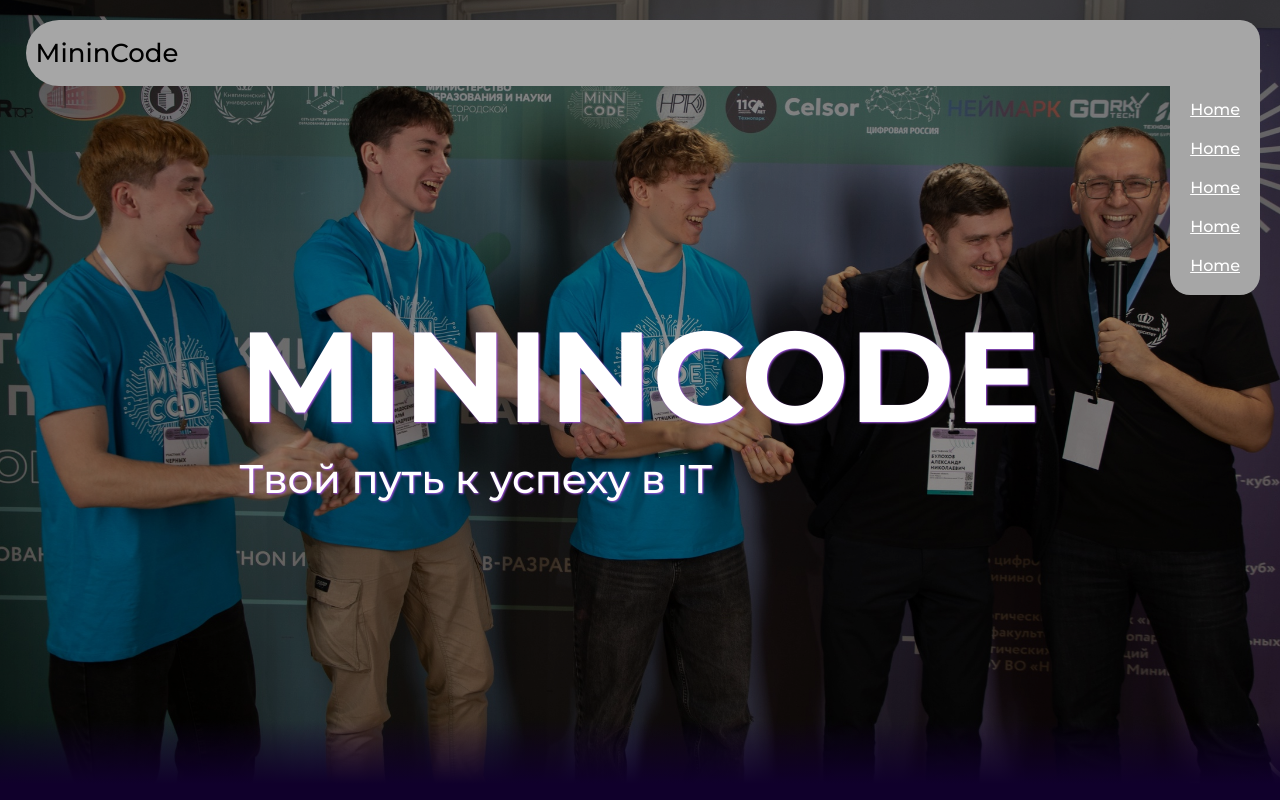
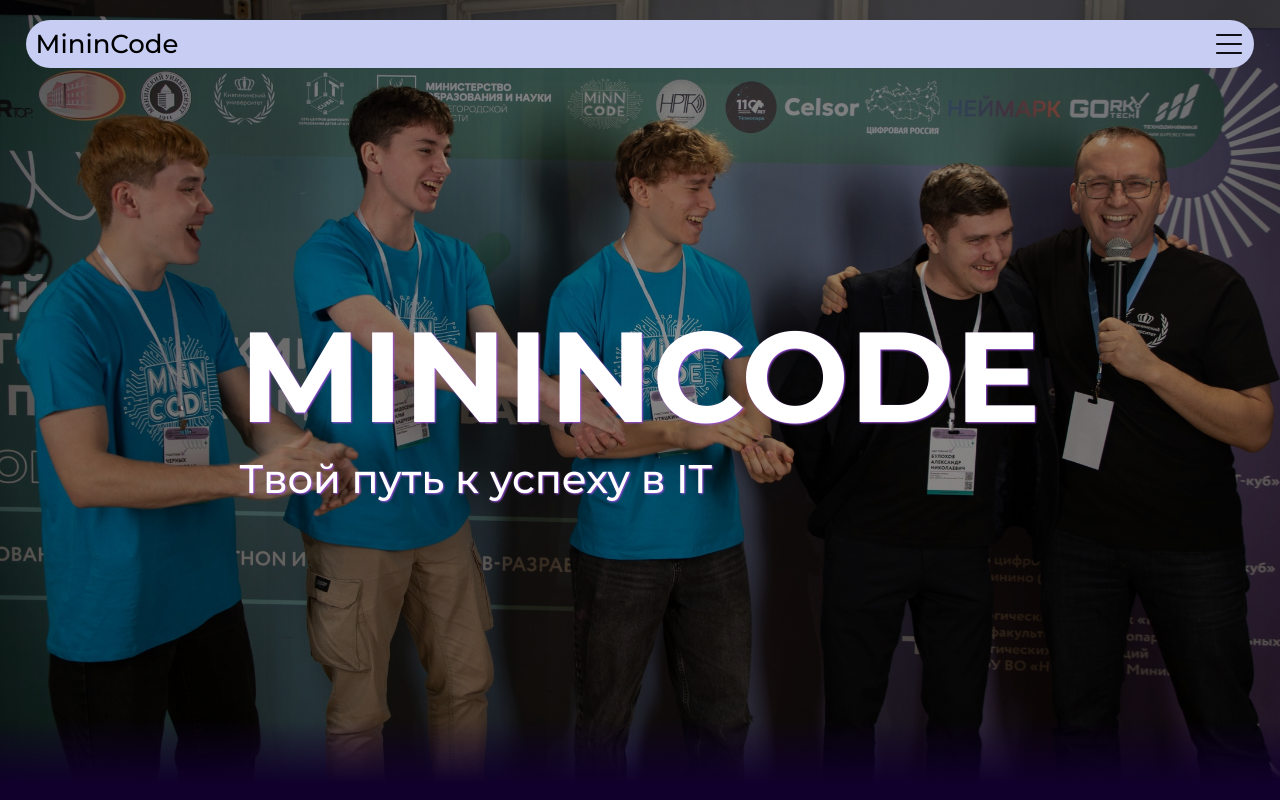
Before and after one commit to Filanq/minincode24, a Vue app: page / in a window 1280 px wide. Shown: the top 800 px of the page. Built offline with nearby package versions, Linux system fonts and the light colour scheme; the HTML template or start-up script is replaced by a standard one.

Commit message:
Burger menu

```diff
--- a/src/components/HeaderComponent.vue
+++ b/src/components/HeaderComponent.vue
@@ -15,14 +15,13 @@
                     <a class="link header_link header-section-2" @click="getClickFromHeader($event, anchors.projectsAnch)" ref="projectsHeaderBtn" href="#projects">Проекты</a>
                     <a class="link header_link header-section-2" @click="getClickFromHeader($event, anchors.contactsAnch)" ref="contactsHeaderBtn" href="#contacts">Контакты</a>
                 </div>
-                <span class="burger_btn" @click="isBurgerOpen = true"></span>
-                <div class="burger_menu grid grid-column gap-25">
+                <span :class="{'open_burger_btn': isBurgerOpen}" class="burger_btn" @click="isBurgerOpen = !isBurgerOpen"></span>
+                <div :class="{'open_burger_menu': isBurgerOpen}" class="burger_menu grid grid-column gap-25">
                     <router-link :to="{name: 'home'}">Home</router-link>
                     <router-link :to="{name: 'home'}">Home</router-link>
                     <router-link :to="{name: 'home'}">Home</router-link>
                     <router-link :to="{name: 'home'}">Home</router-link>
                     <router-link :to="{name: 'home'}">Home</router-link>
-                    <div class="cross" @click="isBurgerOpen = false"></div>
                 </div>
             </nav>
         </div>
@@ -141,7 +140,7 @@
         addEventListener("resize", () => setHeaderCursor(activeBtn.value));
     })
 
-    let isBurgerOpen = ref(false)
+    let isBurgerOpen = ref(false);
 
     // defineProps()
 </script>
@@ -155,7 +154,7 @@
     }
     .header_nav{
         padding: 8px 10px ;
-        background-color: rgb(166, 166, 166);
+        background-color: var(--colorBlueLight);
         border-radius: 100px;
         display: flex;
         justify-content: space-between;
@@ -164,7 +163,8 @@
         width: 100%;
     }
 
-    .header_nav div{
+    .header_nav div:nth-child(1),
+    .header_nav div:nth-child(3){
         display: flex;
         gap: 20px;
     }
@@ -175,10 +175,13 @@
         padding: 10px 24px;
         border-radius: 50px;
         z-index: 2;
+        transition: all .2s ease;
+        white-space: nowrap;
     }
 
-    .header_link--active{
-        background-color: var(--colorBlue);
+    .header_link:hover{
+        background-color: var(--colorBlueMain);
+        color: var(--colorWhite);
     }
 
     .header_link--logo{
@@ -222,7 +225,8 @@
         /* width: 129px; */
         height: 41px;
         border-radius: 50px;
-        background-color: #0069ff;
+        /* background-color: #0069ff; */
+        background-color: #00000000;
         z-index: 1;
         transition: opacity .3s cubic-bezier(.5, 0, .5, 0), left .3s ease-in-out, width .3s ease-in-out, height .3s ease-in-out;
     }
@@ -251,15 +255,21 @@
 
     .burger_btn{
         display: none;
-        background-image: url('../assets/images/icon/cross.png');
-        width: 50px;
-        height: 50px;
+        background-image: url('../assets/images/icon/burger.svg');
+        width: 30px;
+        height: auto;
+        padding: 10px;
         background-position: center;
-        background-size: cover
+        background-size: cover;
+        cursor: pointer;
+    }
+
+    .open_burger_btn {
+        background-image: url('../assets/images/icon/close.svg');
     }
 
     .burger_menu{
-        display: none !important;
+        display: none;
         position: relative;
     }
 
@@ -268,32 +278,29 @@
             display: block;
         }
 
-        .header_nav div{
+        .header_nav div:nth-child(1),
+        .header_nav div:nth-child(3){
             display: none;
         }
 
         .burger_menu{
-            display: grid !important;
+            display: none;
             position: absolute;
             right: 0;
-            top: 0;
+            top: 80px;
             padding: 20px;
-            padding-top: 80px;
             border-radius: 20px;
-            background-color: #a6a6a6;
-            margin-top: 20px;
-            margin-right: 20px;
+            background-color: var(--colorBlueLight);
+            margin-right: 25px;
         }
 
-        .cross{
-            position: absolute;
-            top: 10px;
-            right: 10px;
-            background-image: url('../assets/images/icon/burger.png');
-            width: 50px;
-            height: 50px;
-            background-position: center;
-            background-size: cover
+        .burger_menu > a {
+            color: #000;
+            text-decoration: none;
+        }
+
+        .open_burger_menu {
+            display: grid;
         }
     }
 </style>
```
Also changed, not shown: src/assets/images/icon/burger.svg (added).
